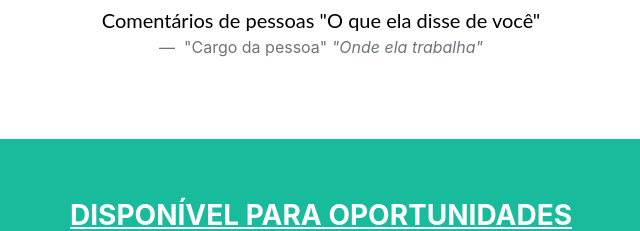
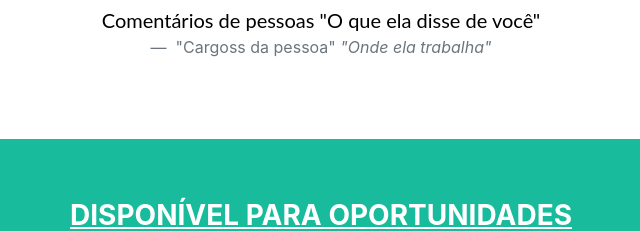
Before and after one commit to EuguesSilva/portfolio, a plain HTML site: page index.html in a window 1280 px wide. Shown: the part 2226-2457 px from the top of the page, 319-959 px from the left. Drawn offline with nearby package versions, Linux system fonts and the light colour scheme.

Commit message:
Update index 2

```diff
--- a/index.html
+++ b/index.html
@@ -395,7 +395,7 @@
                         Comentários de pessoas "O que ela disse de você"
                     </p>
                     <footer class="blockquote-footer">
-                        "Cargo da pessoa"
+                        "Cargoss da pessoa"
                         <cite title="Source Title">"Onde ela trabalha"</cite>
                     </footer>
                 </blockquote>
```
